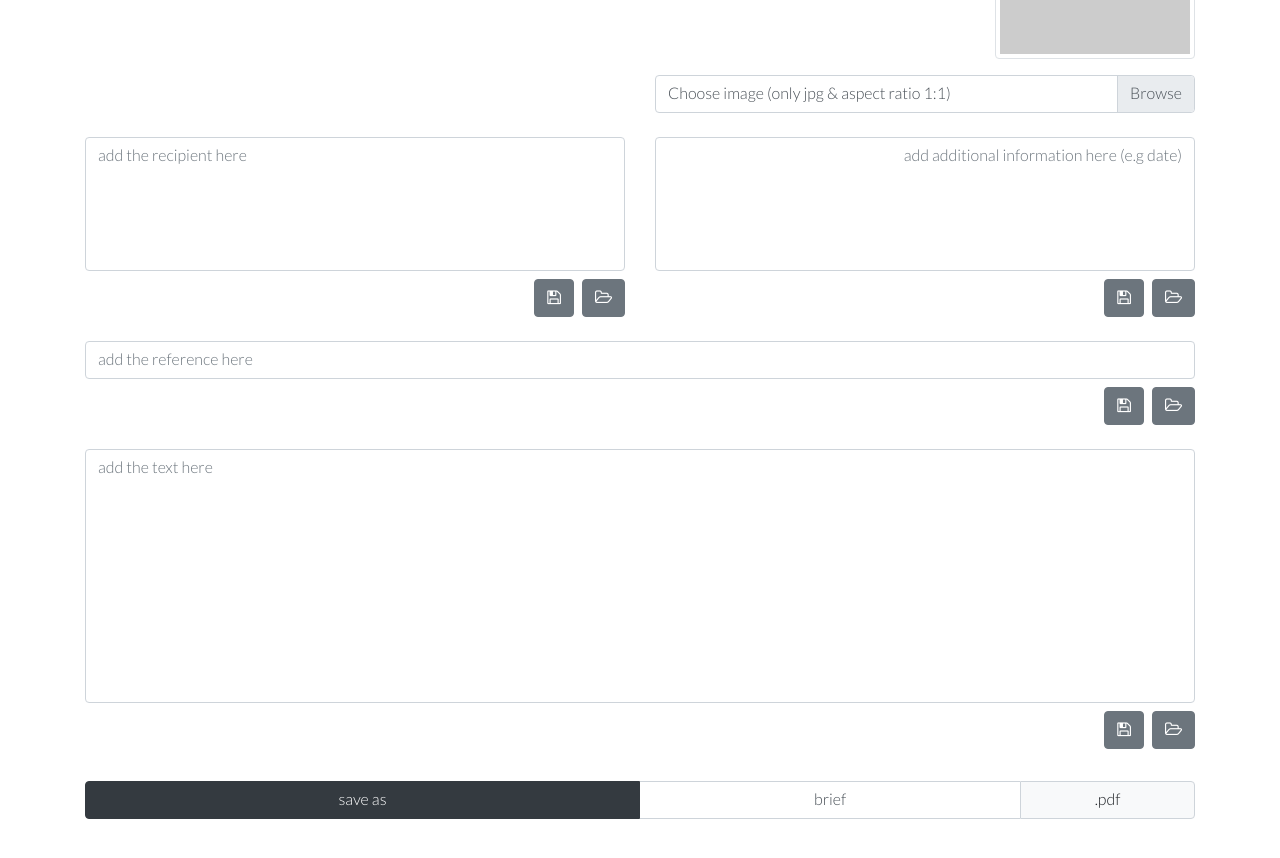
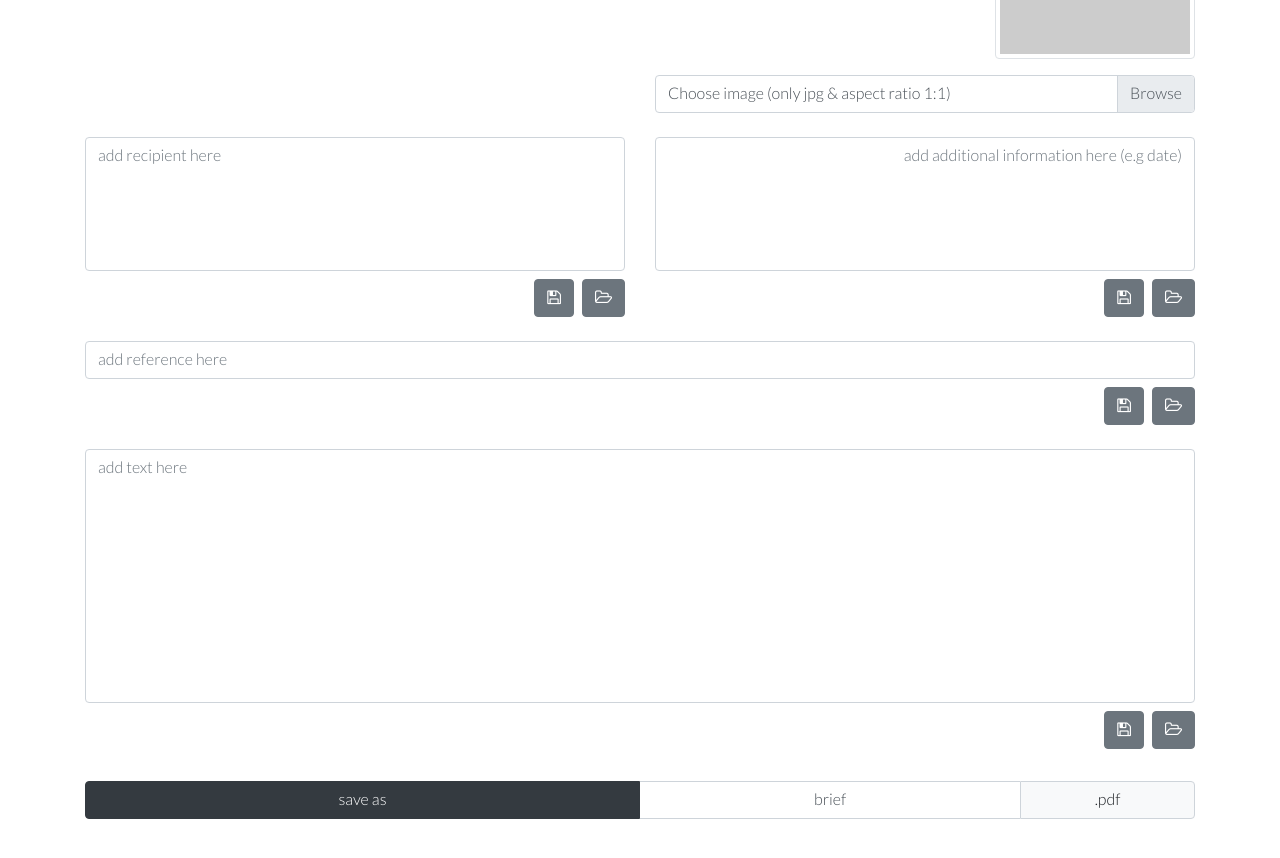
Before and after one commit to Niekes/brief, a Vue app: page / in a window 1280 px wide. Shown: the part 400-1258 px from the top of the page. Built offline with nearby package versions, Linux system fonts and the light colour scheme.

Commit message:
remveo `the`

```diff
--- a/src/App.vue
+++ b/src/App.vue
@@ -12,14 +12,14 @@
             </div>
         </div>
         <div class="row">
-            <briefInput :css="'col-6'" :name="'address'" :placeholder="'add the recipient here'" :rows="5" v-on:open-modal="openModal"></briefInput>
+            <briefInput :css="'col-6'" :name="'address'" :placeholder="'add recipient here'" :rows="5" v-on:open-modal="openModal"></briefInput>
             <briefInput :css="'col-6'" :textareacss="'text-right'" :name="'additional information'" :placeholder="'add additional information here (e.g date)'" :rows="5" v-on:open-modal="openModal"></briefInput>
         </div>
         <div class="row">
-            <briefInput :css="'col-12'" :name="'reference'" :placeholder="'add the reference here'" :rows="1" v-on:open-modal="openModal"></briefInput>
+            <briefInput :css="'col-12'" :name="'reference'" :placeholder="'add reference here'" :rows="1" v-on:open-modal="openModal"></briefInput>
         </div>
         <div class="row">
-            <briefInput :css="'col-12'" :name="'text'" :placeholder="'add the text here'" :rows="10" v-on:open-modal="openModal"></briefInput>
+            <briefInput :css="'col-12'" :name="'text'" :placeholder="'add text here'" :rows="10" v-on:open-modal="openModal"></briefInput>
         </div>
         <div class="row mt-3 mb-5">
             <div class="col-6 pr-0">
```
